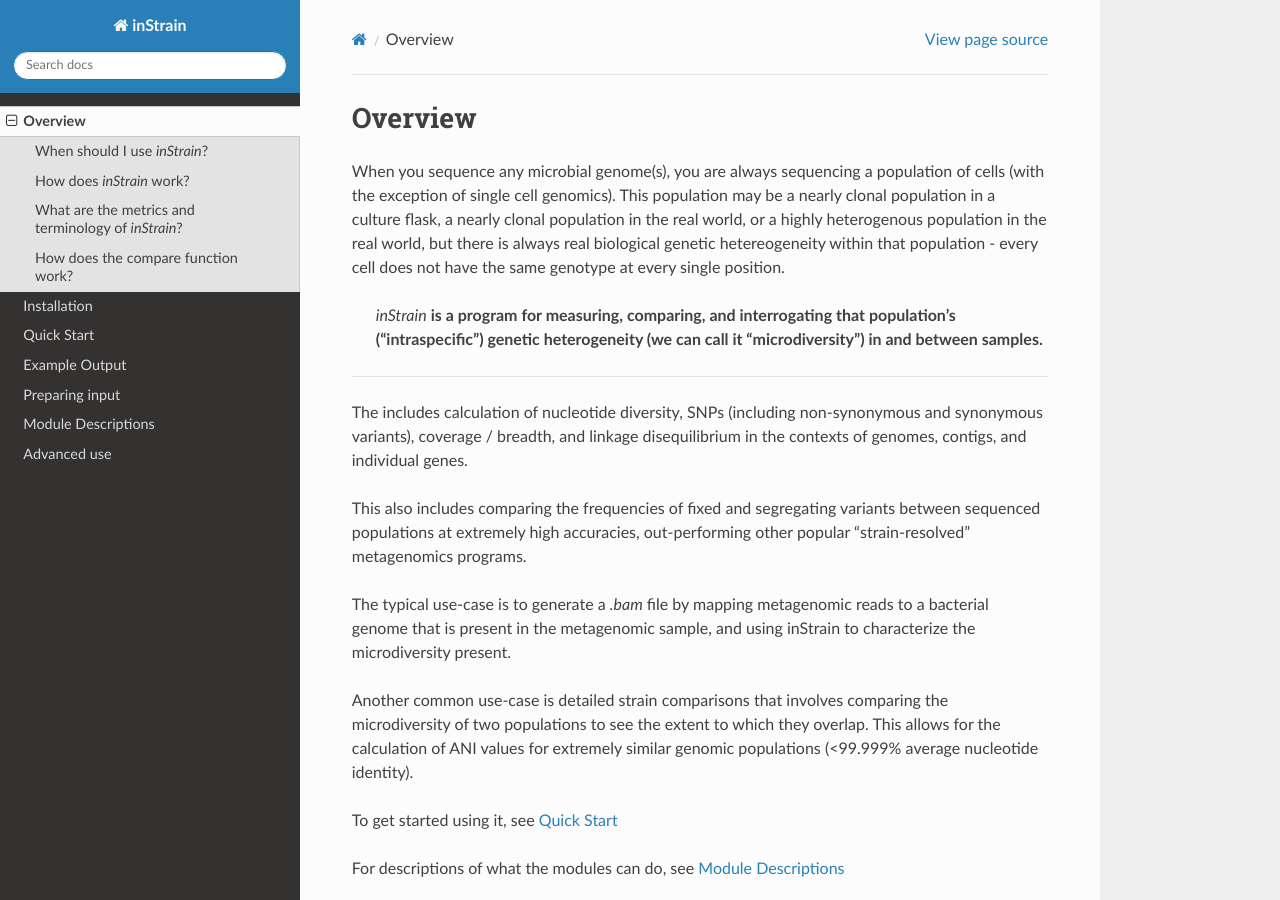
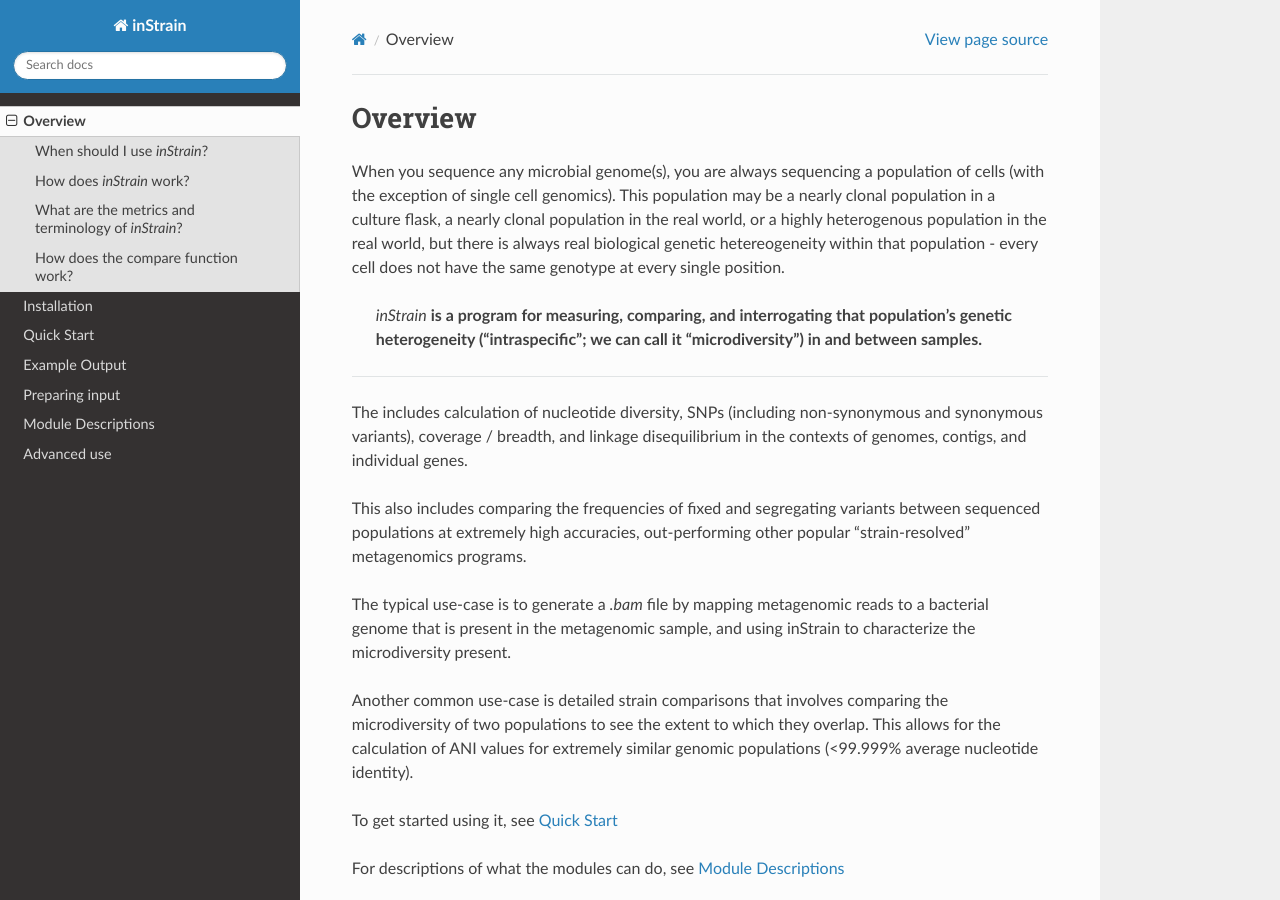
Before and after one commit to MrOlm/inStrain, a Sphinx documentation site: the page built from docs/overview.rst, in a window 1280 px wide and 900 px high. Built offline with Sphinx 7.4.7 and the Read the Docs theme 2.0.0, drawn with Linux system fonts in a browser that asks for light colours.

```diff
--- a/docs/overview.rst
+++ b/docs/overview.rst
@@ -3,7 +3,7 @@ Overview
 
 When you sequence any microbial genome(s), you are always sequencing a population of cells (with the exception of single cell genomics). This population may be a nearly clonal population in a culture flask, a nearly clonal population in the real world, or a highly heterogenous population in the real world, but there is always real biological genetic hetereogeneity within that population - every cell does not have the same genotype at every single position.
 
- *inStrain* **is a program for measuring, comparing, and interrogating that population's ("intraspecific") genetic heterogeneity (we can call it "microdiversity") in and between samples.**
+ *inStrain* **is a program for measuring, comparing, and interrogating that population's genetic heterogeneity ("intraspecific"; we can call it "microdiversity") in and between samples.**
 ~~~~~~~~~~~~~~~~~~~~~~
 
 The includes calculation of nucleotide diversity, SNPs (including non-synonymous and synonymous variants), coverage / breadth, and linkage disequilibrium in the contexts of genomes, contigs, and individual genes.
```
